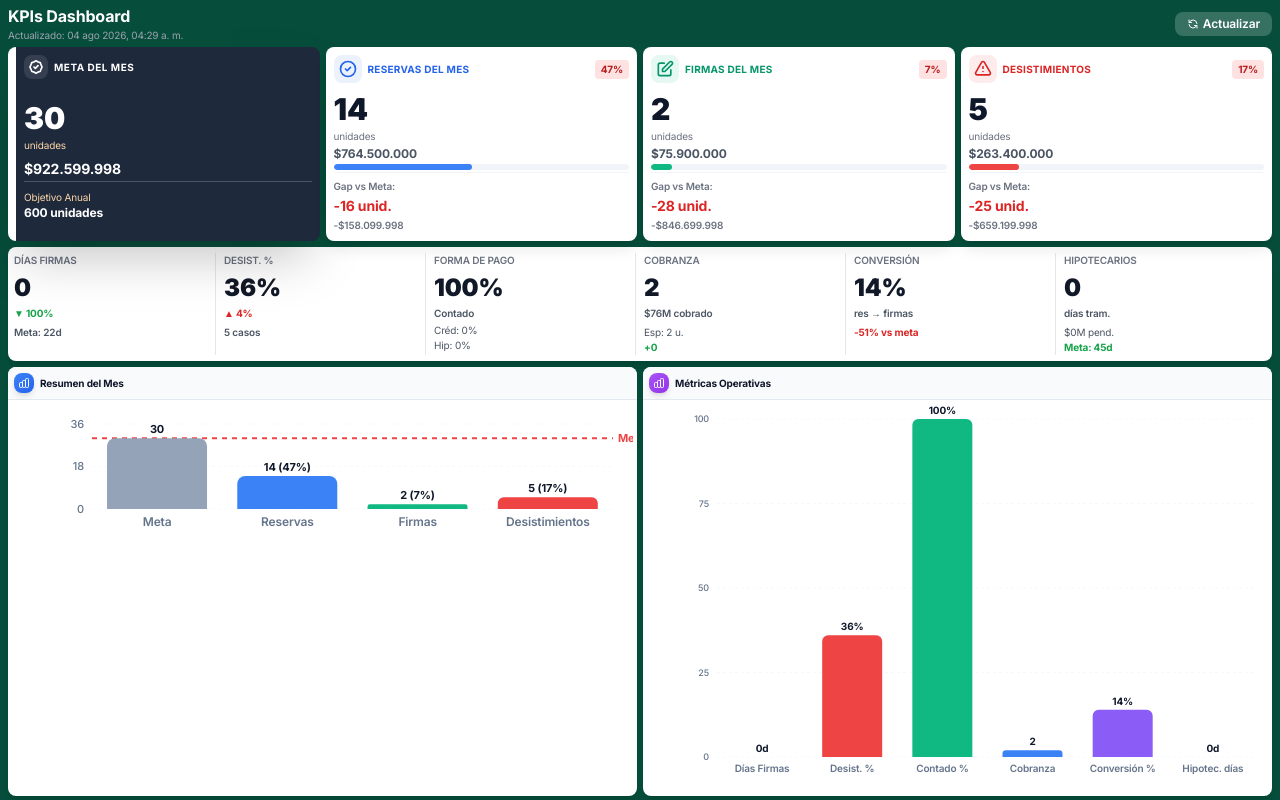
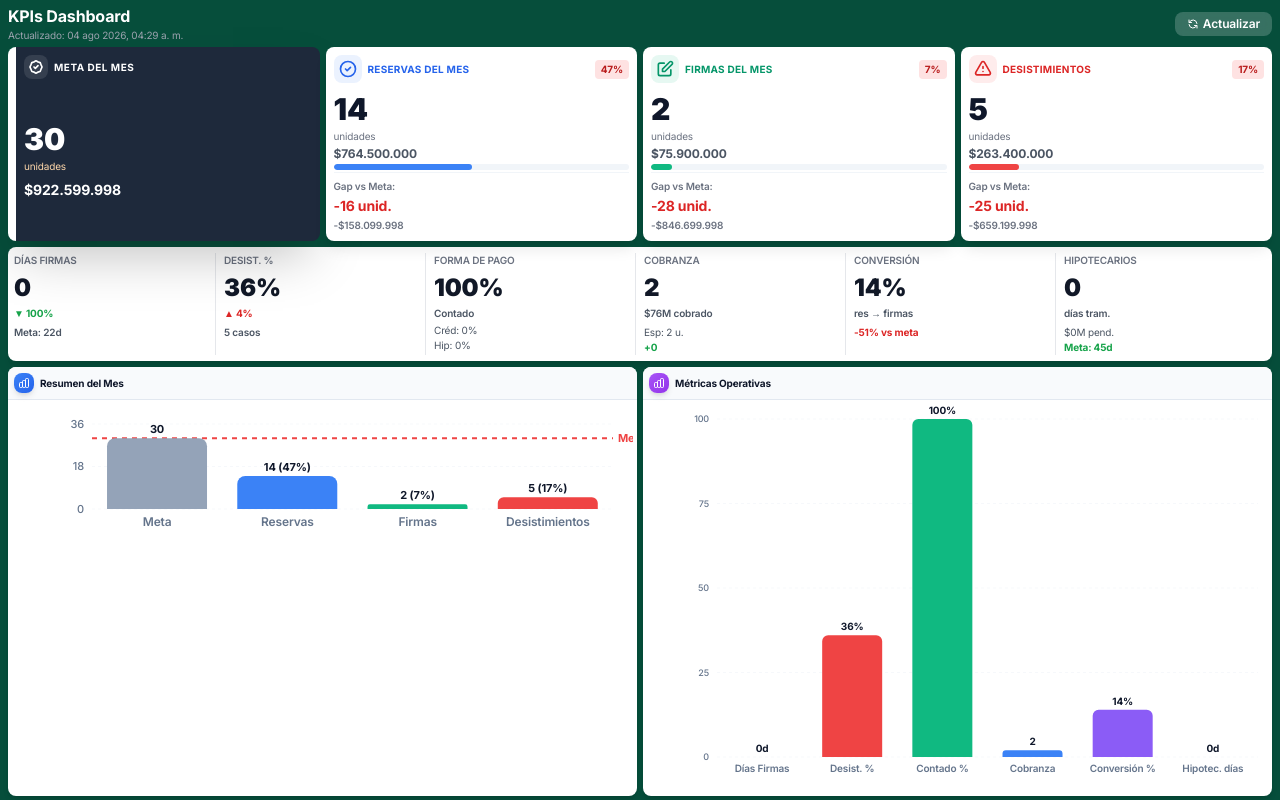
Before and after one commit to hernanazocar/indicadores-kpis, a Next.js app: page /demo in a window 1280 px wide. Built offline with nearby package versions, Linux system fonts and the light colour scheme.

Commit message:
fix: eliminar objetivo anual de la meta card

```diff
--- a/components/MetaCard.tsx
+++ b/components/MetaCard.tsx
@@ -66,11 +66,6 @@ export default function MetaCard({ value, valueCLP, delay = 0 }: MetaCardProps)
               </div>
             </motion.div>
 
-            {/* Info adicional */}
-            <div className="mt-2 pt-2 border-t border-white/20">
-              <div className="text-[10px] text-orange-200">Objetivo Anual</div>
-              <div className="text-xs font-bold text-white">600 unidades</div>
-            </div>
           </div>
 
         </div>
```
